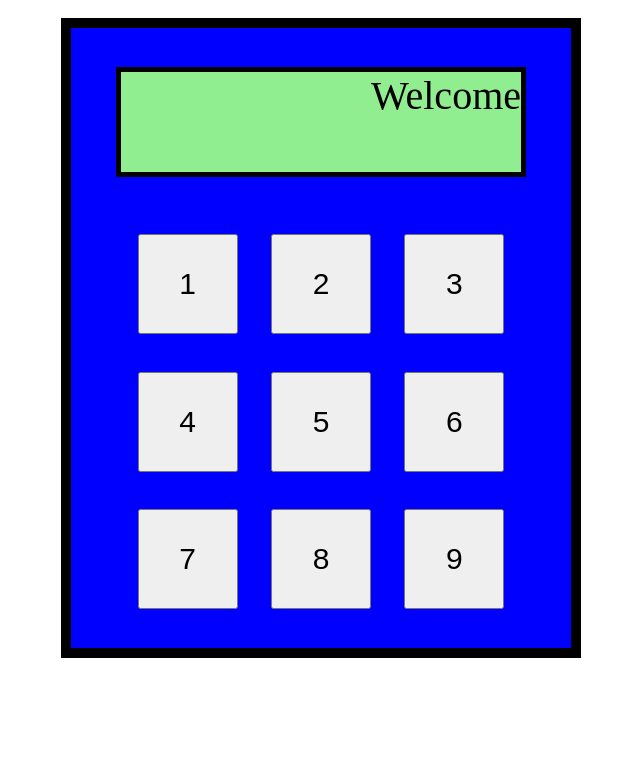
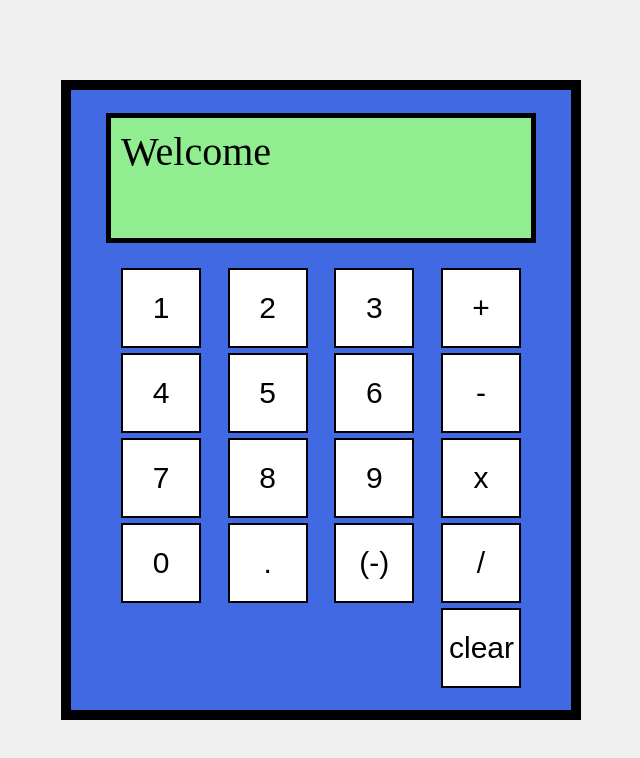
Before and after one commit to joshbean3/Foundations-Calculator, a plain HTML site: page index.html in a window 1280 px wide. Shown: the whole page, without its empty margins (319-959 px from the left). Drawn offline with Linux system fonts and the light colour scheme.

Commit message:
Updated CSS and HTML layouts

```diff
--- a/index.html
+++ b/index.html
@@ -10,20 +10,32 @@
 <body>
     <div id = "main">
         <div id = "calcDisplay">Welcome</div>
-        <div class = "buttonRow 1">
+        <div class = "buttonRow">
             <button>1</button>
             <button>2</button>
             <button>3</button>
+            <button>+</button>
         </div>
-        <div class = "buttonRow 2">
+        <div class = "buttonRow ">
             <button>4</button>
             <button>5</button>
             <button>6</button>
+            <button>-</button>
         </div>
-        <div class = "buttonRow 3">
+        <div class = "buttonRow">
             <button>7</button>
             <button>8</button>
             <button>9</button>
+            <button>x</button>
+        </div>
+        <div class = "buttonRow">
+            <button>0</button>
+            <button>.</button>
+            <button>(-)</button>
+            <button>/</button>
+        </div>
+        <div class = "clearRow">
+            <button>clear</button>
         </div>
     </div>
 </body>
--- a/jscript.js
+++ b/jscript.js
@@ -0,0 +1,15 @@
+function add(a, b) {
+    return a + b;
+}
+
+function subtract(a,b) {
+    return a - b;
+}
+
+function multiply(a,b) {
+    return a * b;
+}
+
+function divide(a, b) {
+    return a / b;
+}
--- a/style.css
+++ b/style.css
@@ -1,16 +1,20 @@
 body {
     display: flex;
     flex-direction: row;
+    margin: 0;
+    min-height: 100vh;
     align-items: center;
     justify-content: center;
+    background-color: #f0f0f0;
 }
+
 
 #main {
     display: flex;
     flex-direction: column;
     align-items: center;
     justify-content: space-around;
-    background-color: blue;
+    background-color: #4169E1;
     width: 500px;
     height: 600px;
     margin: 10px;
@@ -19,24 +23,32 @@ body {
 }
 
 #calcDisplay {
-    width: 400px;
+    width: 80%;
     height: 100px;
-    margin: 20px 10px;
-    background-color: lightgreen;
+    margin: 20px 0; /* Remove left/right margin, keep top/bottom */
+    background-color: #90EE90; /* Use hex instead of lightgreen */
     border: black solid 5px;
     font-size: 40px;
-    text-align: right;
+    padding: 10px; /* Add padding for better text spacing */
 
 }
 
 .buttonRow {
-    width: 400px;
+    width: 80%; /* Match display width */
     display: flex;
-    justify-content: space-around;
+    justify-content: space-between;
+}
+
+.clearRow {
+    width: 80%; /* Match display width */
+    display: flex;
+    justify-content: flex-end; /* Align to right like the rightmost buttons */
 }
 
 button {
-    height: 100px;
-    width: 100px;
+    height: 80px; /* Slightly smaller for better proportions */
+    width: 80px;
     font-size: 30px;
+    border: 2px solid black; /* Thinner border */
+    background-color: white; /* Set background color */
 }
```
